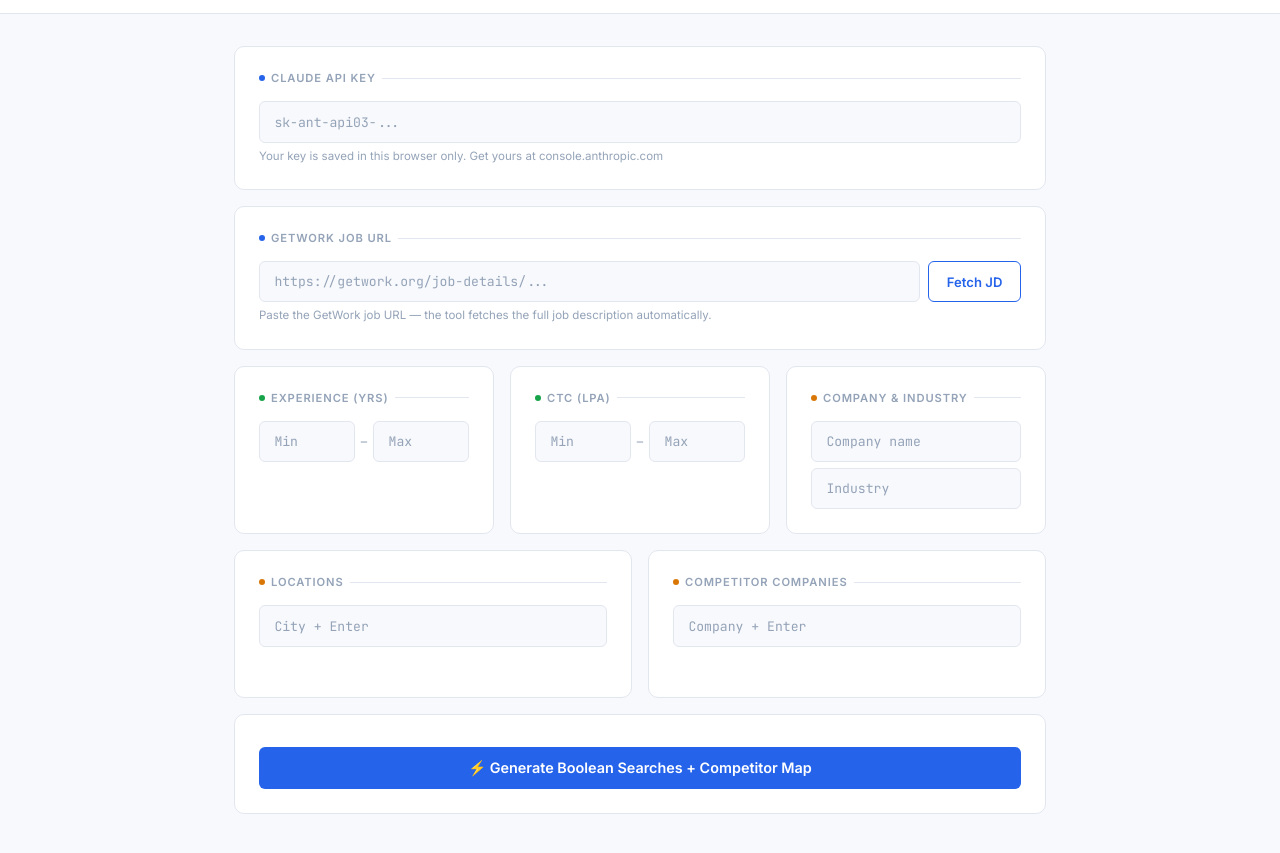
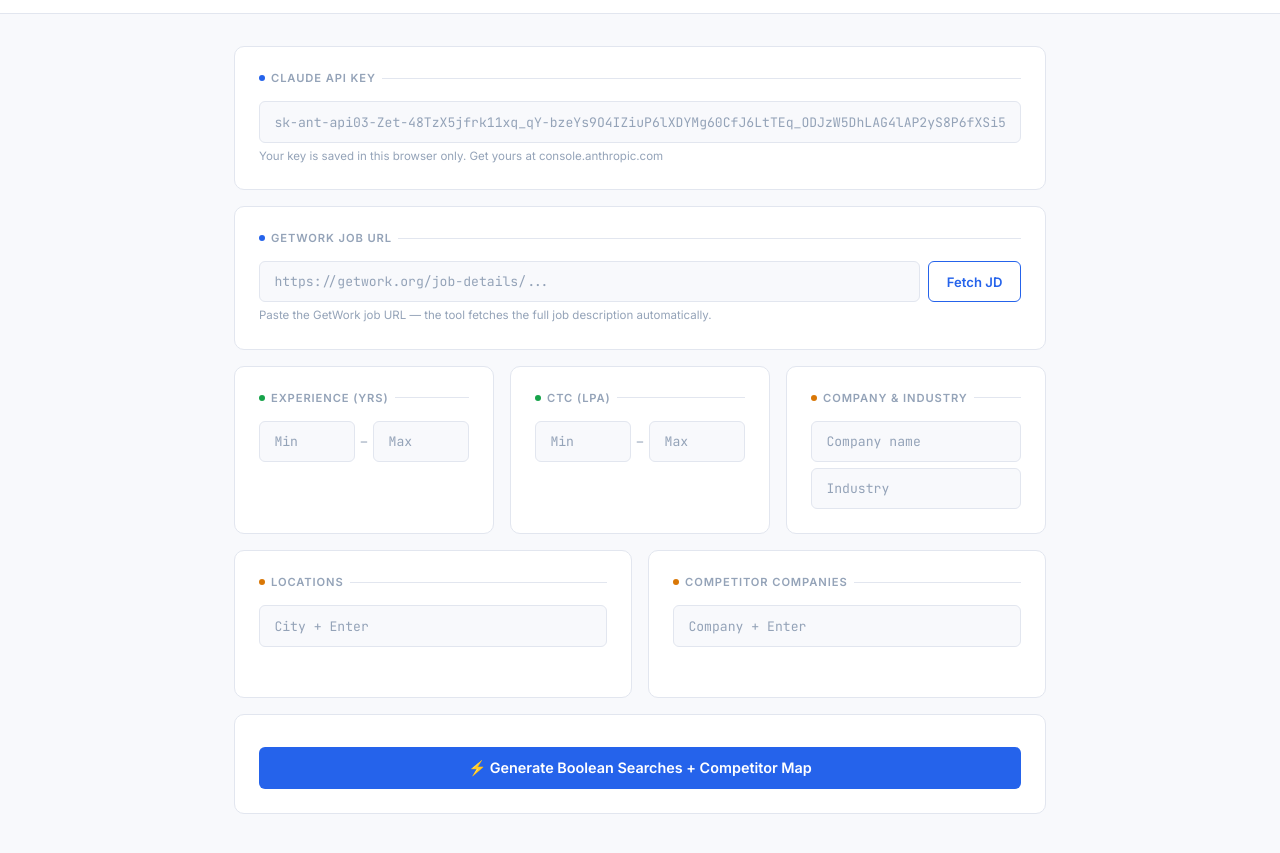
Before and after one commit to gauravnagpal1711-hue/boolean-search, a plain HTML site: page index.html in a window 1280 px wide. Shown: the part 41-894 px from the top of the page. Drawn offline with Linux system fonts and the light colour scheme.

Commit message:
Change API key placeholder in index.html
Updated the placeholder for the API key input field with a new value.

```diff
--- a/index.html
+++ b/index.html
@@ -168,7 +168,7 @@
   <!-- API Key -->
   <div class="card">
     <div class="card-title"><span class="dot dot-blue"></span>Claude API Key</div>
-    <input type="password" id="apiKey" placeholder="sk-ant-api03-..." />
+    <input type="password" id="apiKey" placeholder="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..." />
     <p class="note">Your key is saved in this browser only. Get yours at console.anthropic.com</p>
   </div>
 
```
